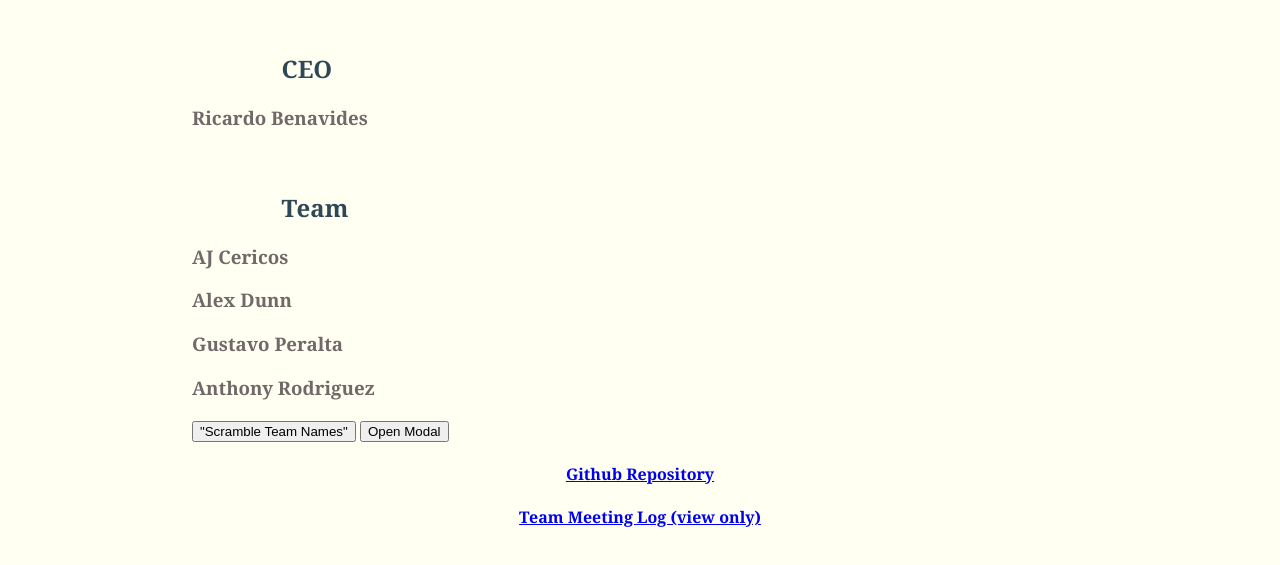
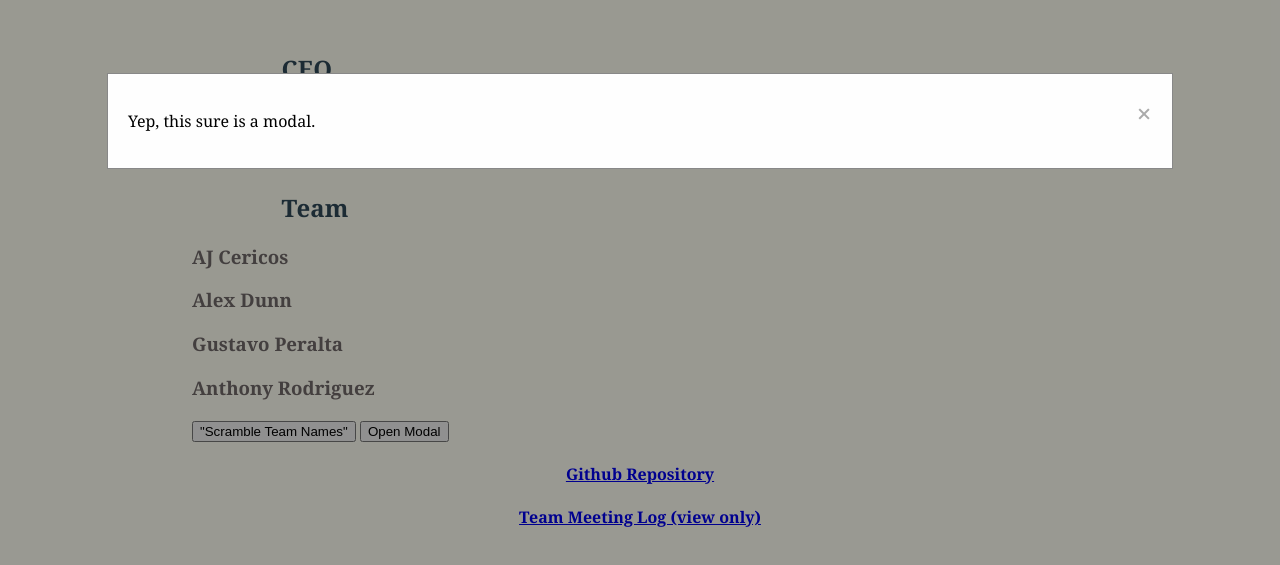
Before and after one commit to whitefoxllc/whitefoxllc.github.io, a plain HTML site: page index.html in a window 1280 px wide. Both pictures are taken after a click on the button "Open Modal". Shown: the part 119-684 px from the top of the page. Drawn offline with Linux system fonts and the light colour scheme.

Commit message:
Fixed modal - js must be at end of body

```diff
--- a/index.html
+++ b/index.html
@@ -5,7 +5,7 @@
 		<meta name = "description" content = "Landing page for WhiteFox LLC">
 		<title>WhiteFox LLC</title>
 		<link rel="stylesheet" href="styles.css">
-		<script type="text/javascript" src="index.js"></script>
+
 	</head>
 	<body>
 		<h1 id="whitefoxHeader">WhiteFox LLC</h1>
@@ -27,9 +27,9 @@
 
 		<button id="modalLaunchButton">Open Modal</button>
 		<div id="myModal" class="modal">
-			<div class="modalContent">
+			<div class="modal-content">
 				<span class="close">&times;</span>
-				<p>Sample Text</p>
+				<p>Yep, this sure is a modal.</p>
 			</div>
 		</div>
 
@@ -38,5 +38,6 @@
 		<h4><a href = "https://github.com/whitefoxllc" target = "_blank"> Github Repository</a></h4>
 		<h4><a href = "https://docs.google.com/document/d/1RgPoEI_3Wgthqrc3L0f_e2gSZ6lR8blOzFB3IbZtIRA/" target = "_blank">Team Meeting Log (view only)</a></h4>
 
+		<script type="text/javascript" src="index.js"></script>
 	</body>
 </html>
--- a/index.js
+++ b/index.js
@@ -23,11 +23,11 @@ var span = document.getElementsByClassName("close")[0];
 modalLaunchButton.onclick = function () {
     alert("triggered");
     myModal.style.display = "block";
-}
+};
 
 span.onclick = function () {
     myModal.style.display = "none";
-}
+};
 
 // When the user clicks anywhere outside of the modal, close it
 // window.onclick = function(event) {
```
